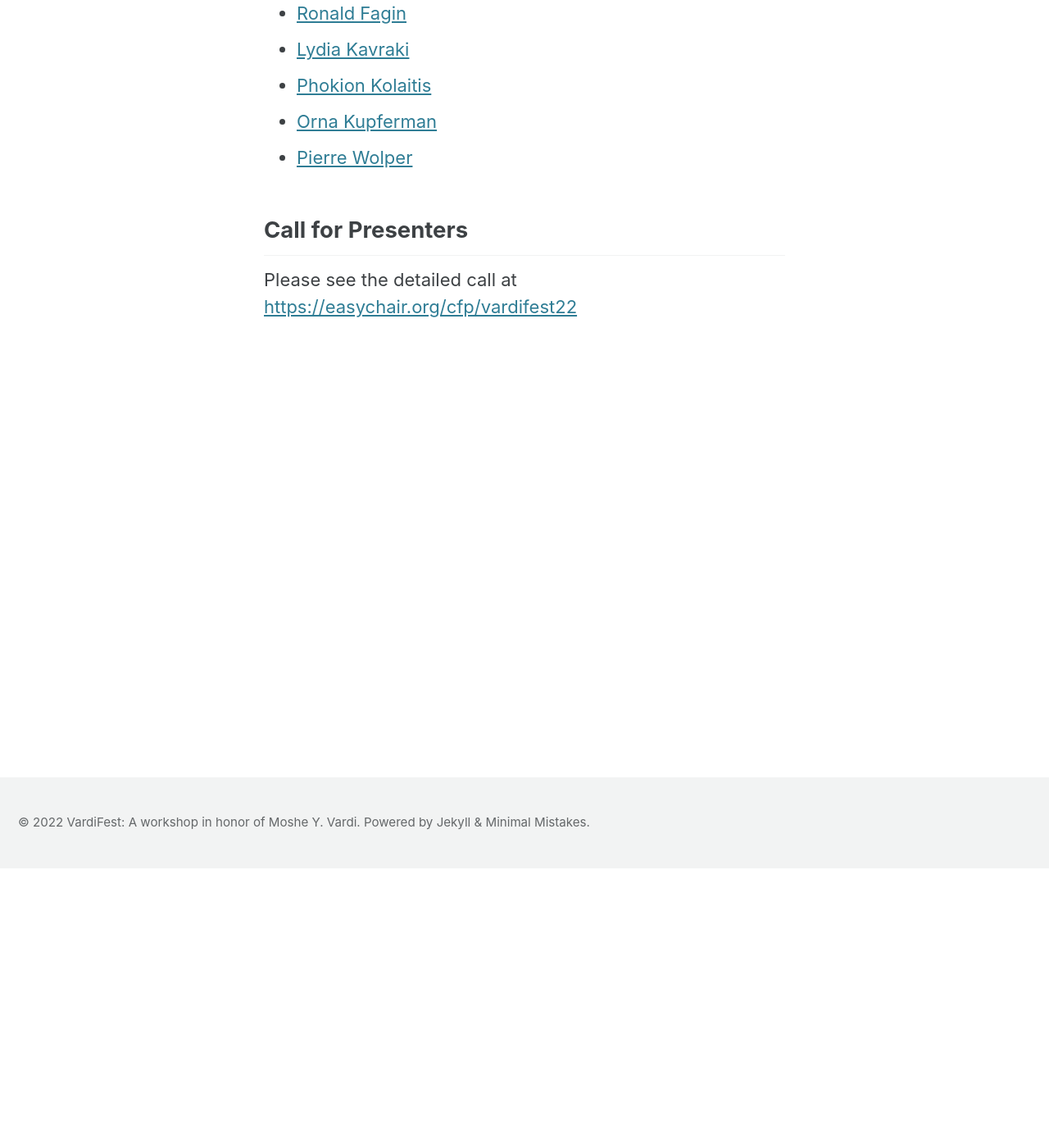
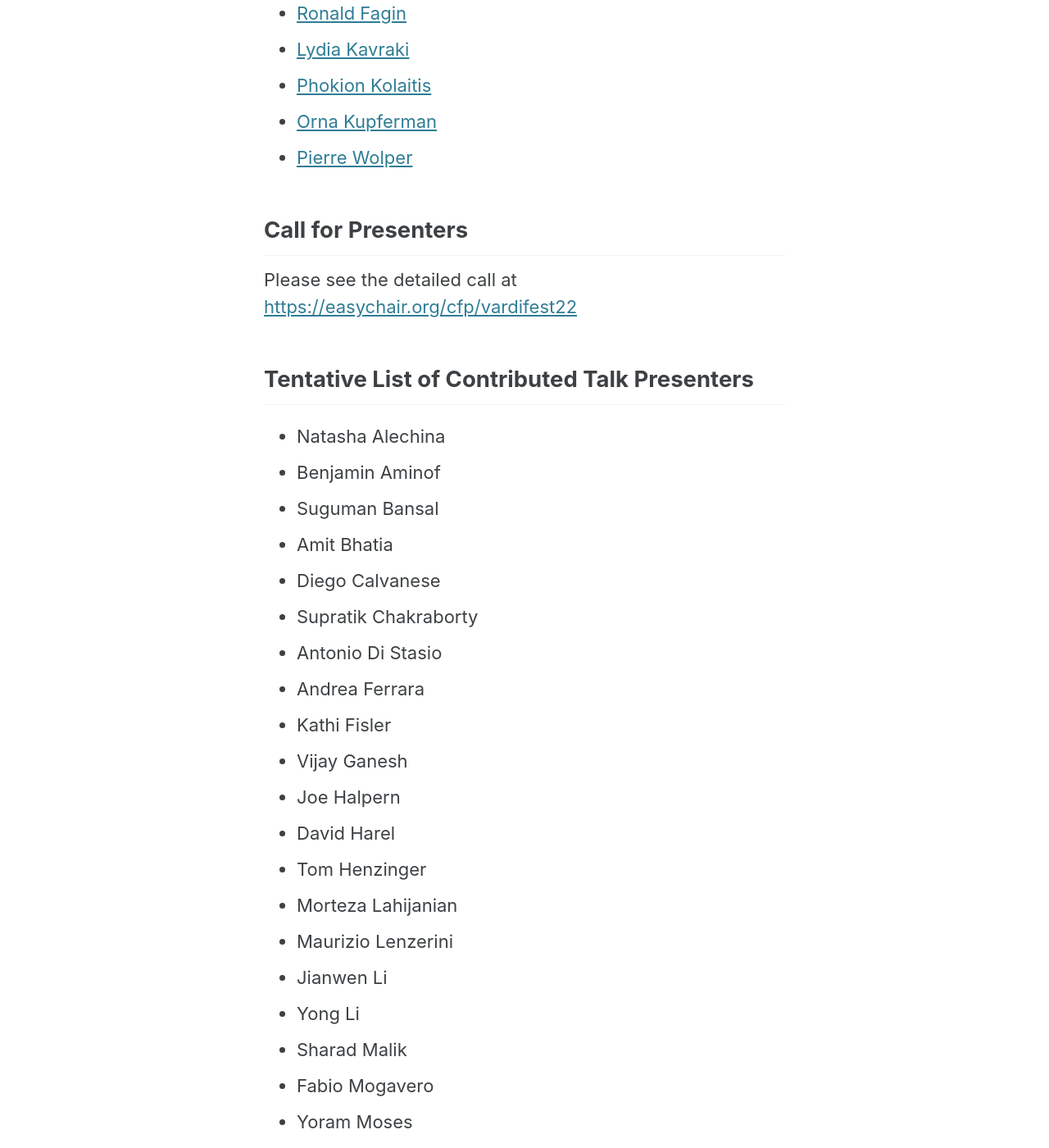
Before and after one commit to vardifest/vardifest.github.io, a Jekyll site: the page built from program.md, in a window 1280 px wide and 1400 px high, scrolled down 341 px. Shown: the whole window at 82% size. Built offline with Jekyll 4.4.1, drawn with Linux system fonts in a browser that asks for light colours; cached includes are drawn as plain includes; our own code applies the rules of GitHub Pages for plain Markdown files; some of the changed text lies outside the part shown.

Commit message:
Update program.md

```diff
--- a/program.md
+++ b/program.md
@@ -15,3 +15,37 @@ layout: single
 
 ## Call for Presenters
 Please see the detailed call at [https://easychair.org/cfp/vardifest22](https://easychair.org/cfp/vardifest22)
+
+## Tentative List of Contributed Talk Presenters
+
+- Natasha Alechina
+- Benjamin Aminof
+- Suguman Bansal
+- Amit Bhatia
+- Diego Calvanese
+- Supratik Chakraborty
+- Antonio Di Stasio
+- Andrea Ferrara
+- Kathi Fisler
+- Vijay Ganesh
+- Joe Halpern
+- David Harel
+- Tom Henzinger
+- Morteza Lahijanian
+- Maurizio Lenzerini
+- Jianwen Li
+- Yong Li
+- Sharad Malik
+- Fabio Mogavero
+- Yoram Moses
+- Aniello Murano
+- Giuseppe Perelli
+- Guoqiang Pan
+- Nir Piterman
+- Sasha Rubin
+- Aditya Shrotri
+- Lucas M. Tabajara
+- Deian Tabakov
+- Victor Vianu
+- Mahesh Viswanathan
+- Shufang Zhu
```
